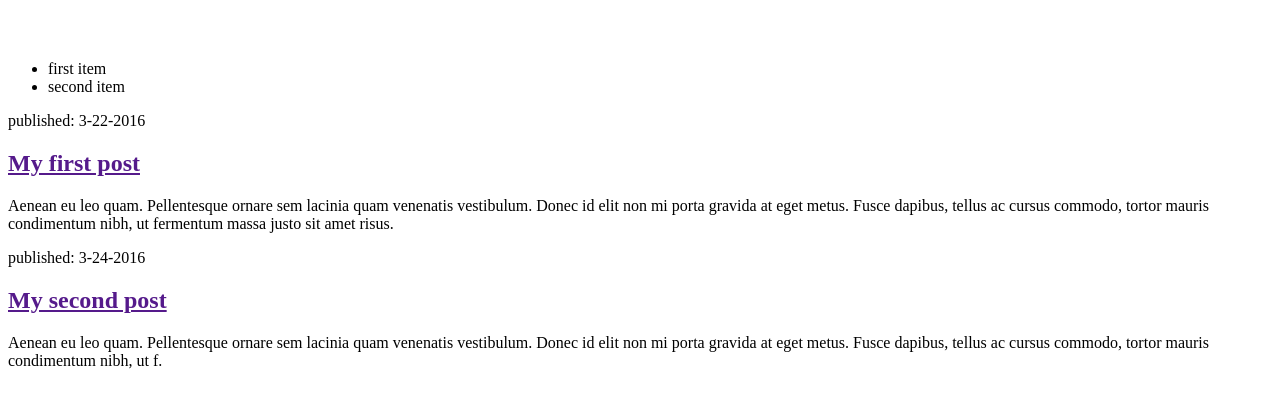
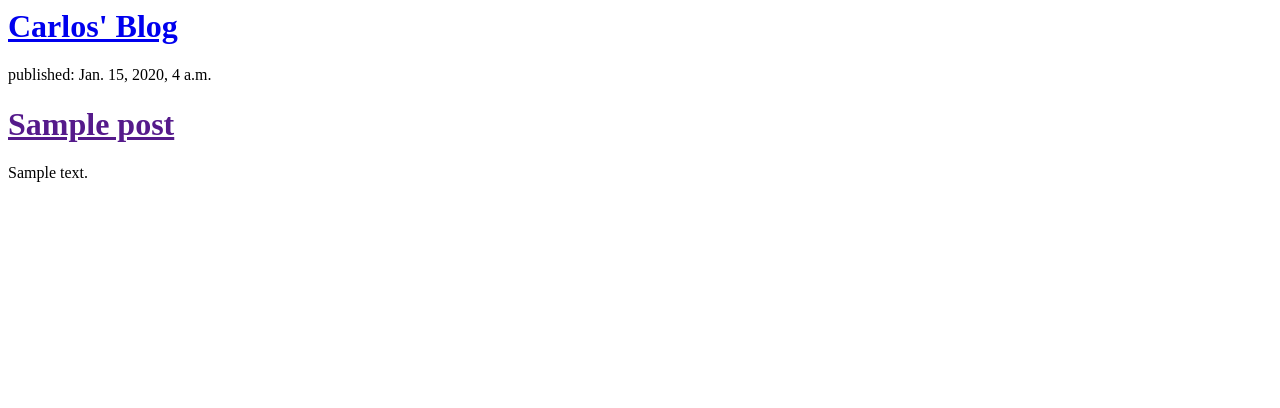
Before and after one commit to Lope922/DjangoDemo, a Django app: template blog/templates/blog/post_list.html in a window 1280 px wide. Shown: the top 408 px of the page. Run offline with Django 3.2, Linux system fonts and the light colour scheme; the template is opened without the code that fills it: values that come from a table or form of the project are taken from there, others are empty; tables that the repository leaves empty hold one stand-in row (values such as "Sample post").

Commit message:
Modified template to display post from database.

```diff
--- a/blog/templates/blog/post_list.html
+++ b/blog/templates/blog/post_list.html
@@ -1,23 +1,19 @@
 <html>
 	<head>
-		<title> Carlos's Blog </title>
+		<title> Carlos' Blog </title>
 	</head>
-	<br></br>
-	<ul><li>first item</li><li>second item</li></ul>
-
-	</div>
-
-        <div>
-            <p>published: 3-22-2016</p>
-            <h2><a href="">My first post</a></h2>
-            <p>Aenean eu leo quam. Pellentesque ornare sem lacinia quam venenatis vestibulum. Donec id elit non mi porta gravida at eget metus. Fusce dapibus, tellus ac cursus commodo, tortor mauris condimentum nibh, ut fermentum massa justo sit amet risus.</p>
-        </div>
-
-        <div>
-            <p>published: 3-24-2016</p>
-            <h2><a href="">My second post</a></h2>
-            <p>Aenean eu leo quam. Pellentesque ornare sem lacinia quam venenatis vestibulum. Donec id elit non mi porta gravida at eget metus. Fusce dapibus, tellus ac cursus commodo, tortor mauris condimentum nibh, ut f.</p>
-        </div>
-
-    </body>
+	<body>
+		<div>
+			<h1><a href="/">Carlos' Blog</a></h1>
+		</div>
+		{% for post in posts %}
+			<div>
+			<!-- using the .title and .text notation access data from the post model
+				Also the | linebreak is pipin ghte posts' text through a filter to conver the line-breaks into -->
+			<p> published: {{ post.published_date }} </p>
+				<h1><a href=""> {{ post.title }}</a></h1>
+				<p>{{ post.text | linebreaks }} </p>
+			</div>
+		{% endfor %}
+	</body>
 </html>
```
Also changed, not shown: blog/views.py (+6 -2 lines).
